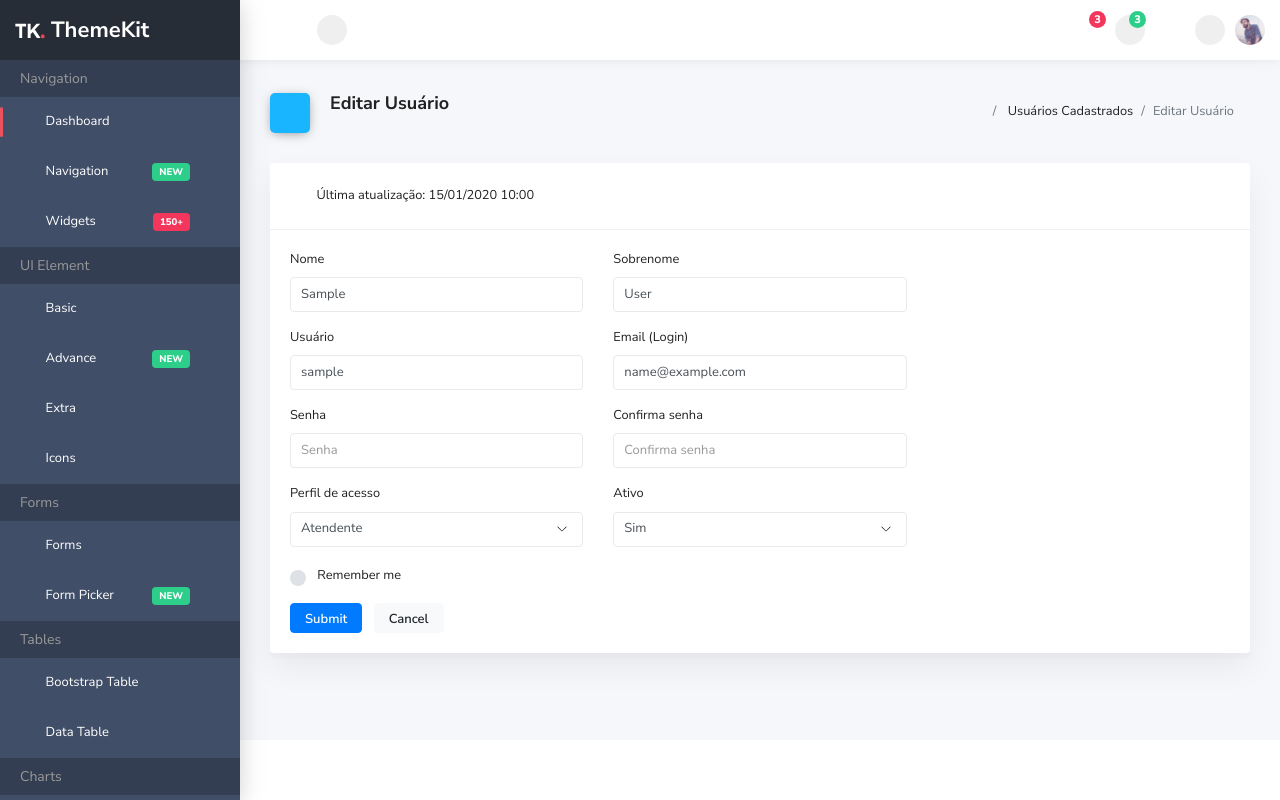
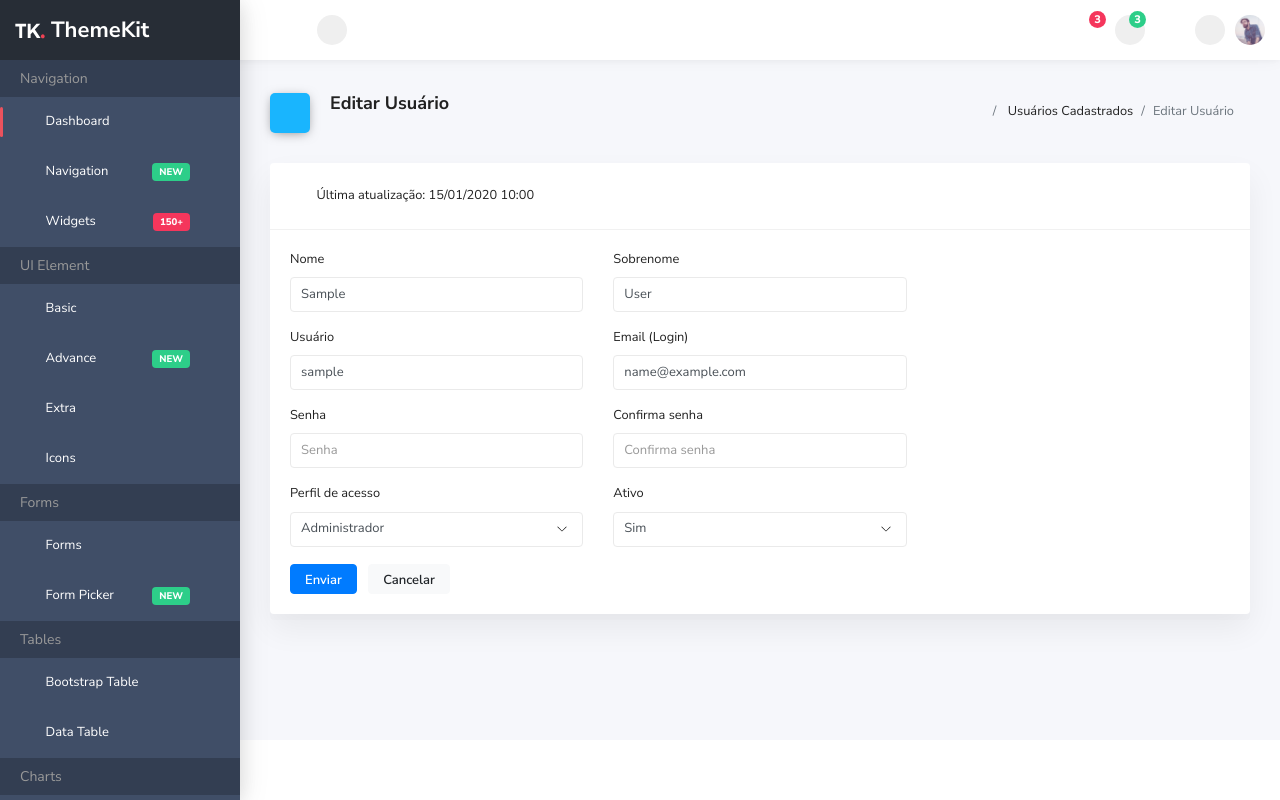
Before and after one commit to felixvicent/parksystem, a CodeIgniter app: page /parksystem/index.php/users/form/1 in a window 1280 px wide. Run offline with CodeIgniter, Linux system fonts and the light colour scheme; tables that the repository leaves empty or names only in its code hold one stand-in row (values such as "Sample post"); some web fonts are replaced.

Commit message:
Add profile info in user form

```diff
--- a/application/controllers/Users.php
+++ b/application/controllers/Users.php
@@ -37,6 +37,7 @@ class Users extends CI_Controller {
         $data = array(
           "title" => "Editar Usuário",
           "user" => $this->ion_auth->user($id)->row(),
+          "user_profile" => $this->ion_auth->get_users_groups($id)->row()
         );
 
         $this->load->view('layout/header', $data);
--- a/application/views/users/form.php
+++ b/application/views/users/form.php
@@ -71,8 +71,8 @@
                   <div class="col-md-4">
                     <label>Perfil de acesso</label>
                     <select name="profile" class="form-control">
-                      <option value="2">Atendente</option>
-                      <option value="1">Administrador</option>
+                      <option <?php echo isset($user_profile) && $user_profile->id == 2 ? 'selected' : ''; ?> value="2">Atendente</option>
+                      <option <?php echo isset($user_profile) && $user_profile->id == 1 ? 'selected' : ''; ?> value="1">Administrador</option>
                     </select>
                   </div>
                   <div class="col-md-4">
@@ -83,14 +83,11 @@
                     </select>
                   </div>
                 </div>
-                <div class="form-group">
-                  <label class="custom-control custom-radio">
-                    <input type="radio" class="custom-control-input">
-                    <span class="custom-control-label">&nbsp;Remember me</span>
-                  </label>
-                </div>
-                <button type="submit" class="btn btn-primary mr-2">Submit</button>
-                <button class="btn btn-light">Cancel</button>
+                <div class="col-md-12">
+                    <input type="hidden" name="user_id" value="<?php echo isset($user) ? $user->id : 0 ?>">
+                  </div>
+                <button type="submit" class="btn btn-primary mr-2">Enviar</button>
+                <button class="btn btn-light">Cancelar</button>
               </form>
             </div>
           </div>
```
